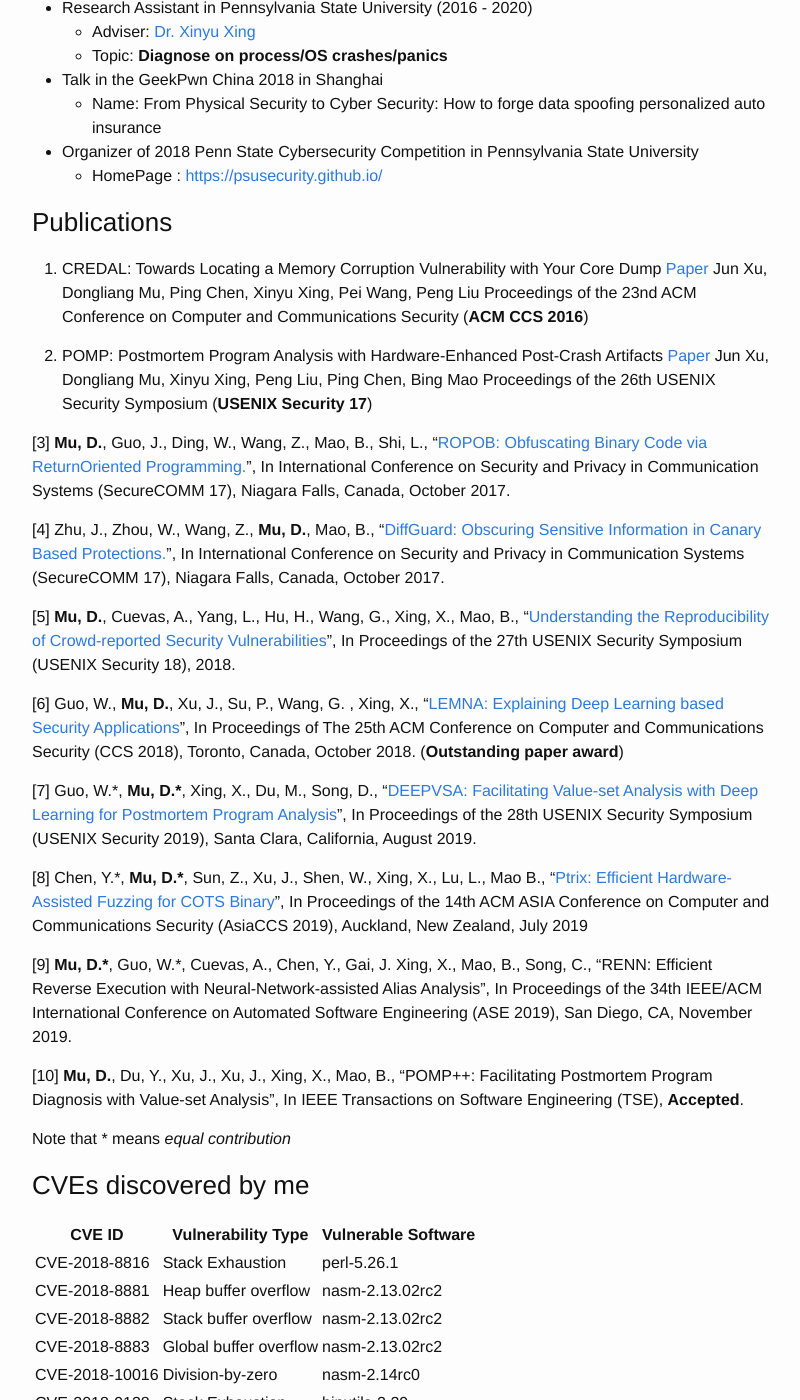
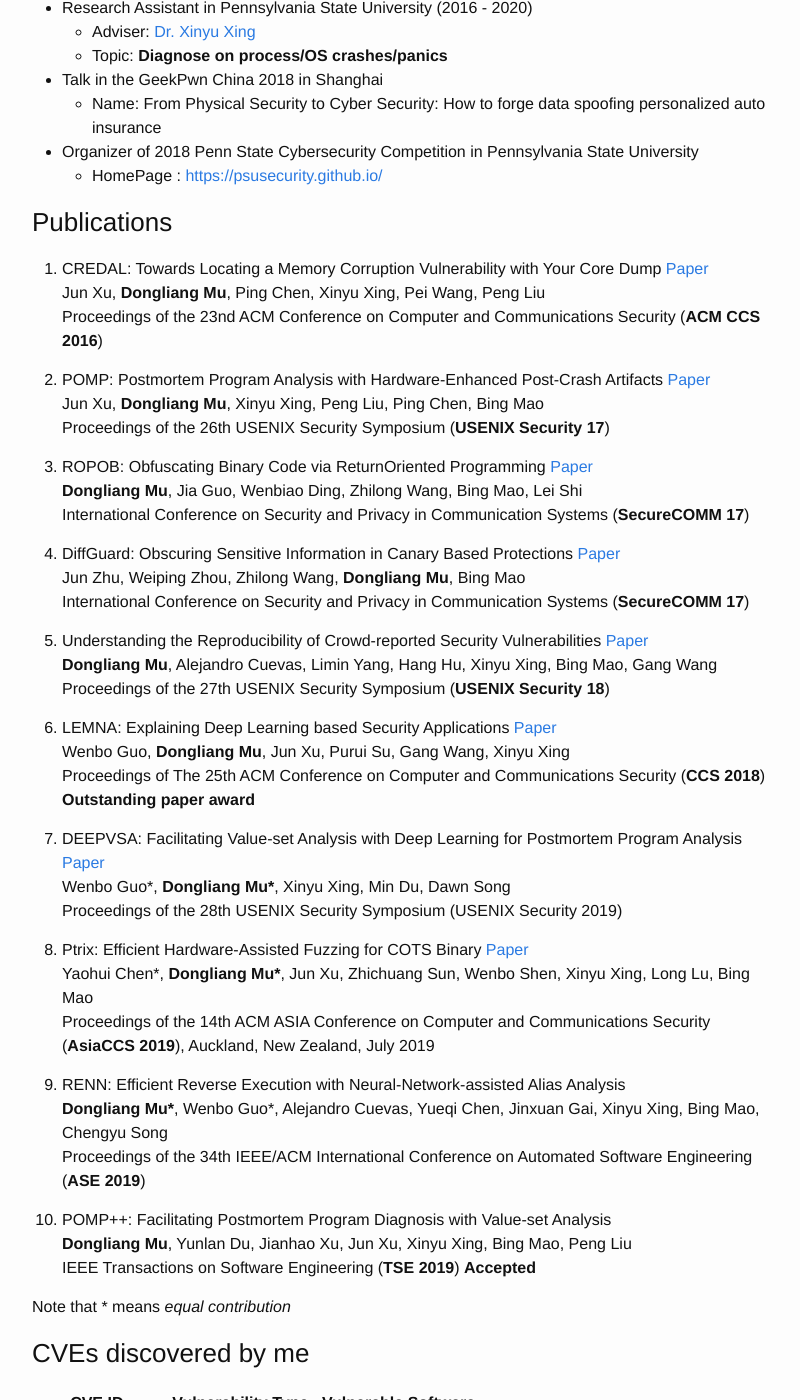
Before and after one commit to mudongliang/mudongliang.github.io, a Jekyll site: the page built from about/about.md, in a window 1280 px wide and 1400 px high, scrolled down 657 px. Shown: the whole window, without its empty margins (238-1038 px from the left). Built offline with Jekyll 4.4.1, drawn with Linux system fonts in a browser that asks for light colours.

Commit message:
modify publication format

```diff
--- a/about/about.md
+++ b/about/about.md
@@ -35,28 +35,44 @@
 ### Publications
 
 1. CREDAL: Towards Locating a Memory Corruption Vulnerability with Your Core Dump [Paper]({{site.url}}/files/papers/p529-xu.pdf)
-Jun Xu, Dongliang Mu, Ping Chen, Xinyu Xing, Pei Wang, Peng Liu
+Jun Xu, **Dongliang Mu**, Ping Chen, Xinyu Xing, Pei Wang, Peng Liu
 Proceedings of the 23nd ACM Conference on Computer and Communications Security (**ACM CCS 2016**)
 
 2. POMP: Postmortem Program Analysis with Hardware-Enhanced Post-Crash Artifacts [Paper]({{site.url}}/files/papers/sec17-xu.pdf)
-Jun Xu, Dongliang Mu, Xinyu Xing, Peng Liu, Ping Chen, Bing Mao
+Jun Xu, **Dongliang Mu**, Xinyu Xing, Peng Liu, Ping Chen, Bing Mao
 Proceedings of the 26th USENIX Security Symposium (**USENIX Security 17**)
 
-[3] **Mu, D.**, Guo, J., Ding, W., Wang, Z., Mao, B., Shi, L., "[ROPOB: Obfuscating Binary Code via ReturnOriented Programming.]({{site.url}}/files/papers/ropob_securecomm.pdf)", In International Conference on Security and Privacy in Communication Systems (SecureCOMM 17), Niagara Falls, Canada, October 2017.
+3. ROPOB: Obfuscating Binary Code via ReturnOriented Programming [Paper]({{site.url}}/files/papers/ropob_securecomm.pdf)
+**Dongliang Mu**, Jia Guo, Wenbiao Ding, Zhilong Wang, Bing Mao, Lei Shi
+International Conference on Security and Privacy in Communication Systems (**SecureCOMM 17**)
 
-[4] Zhu, J., Zhou, W., Wang, Z., **Mu, D.**, Mao, B., "[DiffGuard: Obscuring Sensitive Information in Canary Based Protections.]({{site.url}}/files/papers/diffguard_securecomm.pdf)", In International Conference on Security and Privacy in Communication Systems (SecureCOMM 17), Niagara Falls, Canada, October 2017.
+4. DiffGuard: Obscuring Sensitive Information in Canary Based Protections [Paper]({{site.url}}/files/papers/diffguard_securecomm.pdf)
+Jun Zhu, Weiping Zhou, Zhilong Wang, **Dongliang Mu**, Bing Mao
+International Conference on Security and Privacy in Communication Systems (**SecureCOMM 17**)
 
-[5] **Mu, D.**, Cuevas, A., Yang, L., Hu, H., Wang, G., Xing, X., Mao, B., "[Understanding the Reproducibility of Crowd-reported Security Vulnerabilities]({{site.url}}/files/papers/sec18-mu.pdf)", In Proceedings of the 27th USENIX Security Symposium (USENIX Security 18),  2018.
+5. Understanding the Reproducibility of Crowd-reported Security Vulnerabilities [Paper]({{site.url}}/files/papers/sec18-mu.pdf)
+**Dongliang Mu**, Alejandro Cuevas, Limin Yang, Hang Hu, Xinyu Xing, Bing Mao, Gang Wang
+Proceedings of the 27th USENIX Security Symposium (**USENIX Security 18**)
 
-[6] Guo, W., **Mu, D.**, Xu, J., Su, P., Wang, G. , Xing, X., "[LEMNA: Explaining Deep Learning based Security Applications]({{site.url}}/files/papers/ccs18.pdf)", In Proceedings of The 25th ACM Conference on Computer and Communications Security (CCS 2018), Toronto, Canada, October 2018. (**Outstanding paper award**)
+6. LEMNA: Explaining Deep Learning based Security Applications [Paper]({{site.url}}/files/papers/ccs18.pdf)
+Wenbo Guo, **Dongliang Mu**, Jun Xu, Purui Su, Gang Wang, Xinyu Xing
+Proceedings of The 25th ACM Conference on Computer and Communications Security (**CCS 2018**) **Outstanding paper award**
 
-[7] Guo, W.*, **Mu, D.\***, Xing, X., Du, M., Song, D., "[DEEPVSA: Facilitating Value-set Analysis with Deep Learning for Postmortem Program Analysis]({{site.url}}/files/papers/deepvsa.pdf)", In Proceedings of the 28th USENIX Security Symposium (USENIX Security 2019), Santa Clara, California, August 2019.
+7. DEEPVSA: Facilitating Value-set Analysis with Deep Learning for Postmortem Program Analysis [Paper]({{site.url}}/files/papers/deepvsa.pdf)
+Wenbo Guo\*, **Dongliang Mu\***, Xinyu Xing, Min Du, Dawn Song
+Proceedings of the 28th USENIX Security Symposium (USENIX Security 2019)
 
-[8] Chen, Y.*, **Mu, D.\***, Sun, Z., Xu, J., Shen, W., Xing, X., Lu, L., Mao B., "[Ptrix: Efficient Hardware-Assisted Fuzzing for COTS Binary]({{site.url}}/files/papers/ptrix.pdf)", In Proceedings of the 14th ACM ASIA Conference on Computer and Communications Security (AsiaCCS 2019), Auckland, New Zealand, July 2019
+8. Ptrix: Efficient Hardware-Assisted Fuzzing for COTS Binary [Paper]({{site.url}}/files/papers/ptrix.pdf)
+Yaohui Chen\*, **Dongliang Mu\***, Jun Xu, Zhichuang Sun, Wenbo Shen, Xinyu Xing, Long Lu, Bing Mao
+Proceedings of the 14th ACM ASIA Conference on Computer and Communications Security (**AsiaCCS 2019**), Auckland, New Zealand, July 2019
 
-[9] **Mu, D.\***, Guo, W.*, Cuevas, A., Chen, Y., Gai, J. Xing, X., Mao, B., Song, C., "RENN: Efficient Reverse Execution with Neural-Network-assisted Alias Analysis", In Proceedings of the 34th IEEE/ACM International Conference on Automated Software Engineering (ASE 2019), San Diego, CA, November 2019.
+9. RENN: Efficient Reverse Execution with Neural-Network-assisted Alias Analysis
+**Dongliang Mu\***, Wenbo Guo\*, Alejandro Cuevas, Yueqi Chen, Jinxuan Gai, Xinyu Xing, Bing Mao, Chengyu Song
+Proceedings of the 34th IEEE/ACM International Conference on Automated Software Engineering (**ASE 2019**)
 
-[10] **Mu, D.**, Du, Y., Xu, J., Xu, J., Xing, X., Mao, B., "POMP++: Facilitating Postmortem Program Diagnosis with Value-set Analysis", In IEEE Transactions on Software Engineering (TSE), **Accepted**.
+10. POMP++: Facilitating Postmortem Program Diagnosis with Value-set Analysis
+**Dongliang Mu**, Yunlan Du, Jianhao Xu, Jun Xu, Xinyu Xing, Bing Mao, Peng Liu
+IEEE Transactions on Software Engineering (**TSE 2019**) **Accepted**
 
 Note that \* means *equal contribution*
 
```
